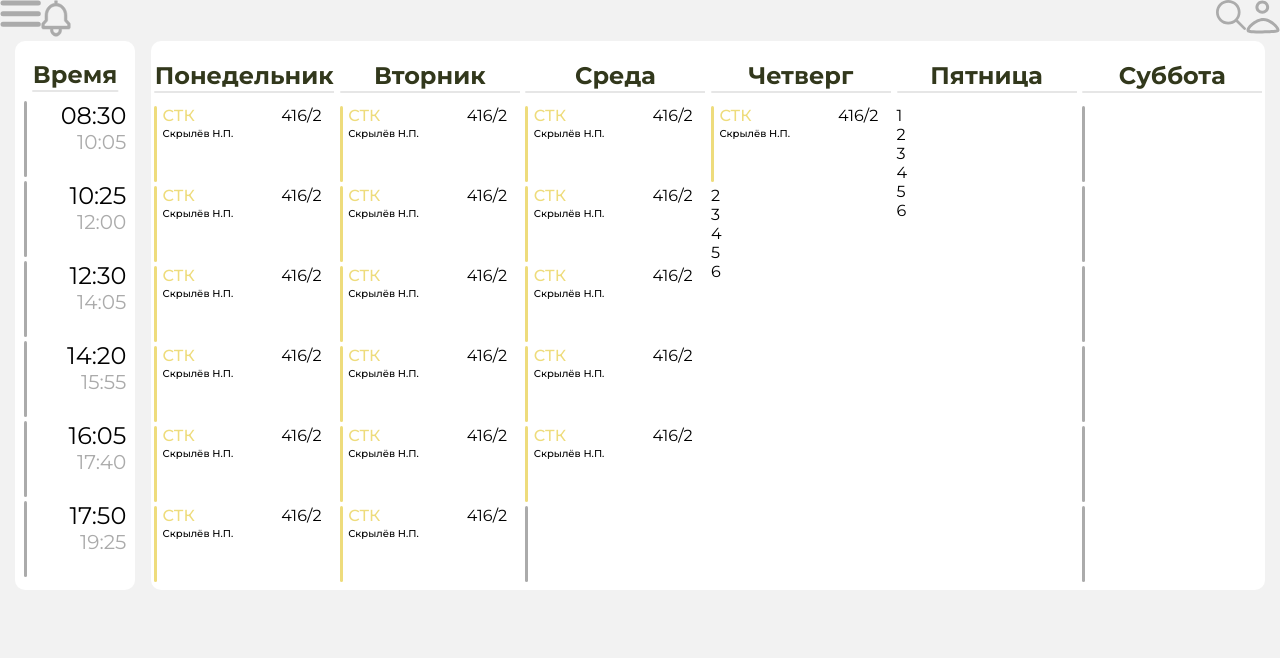
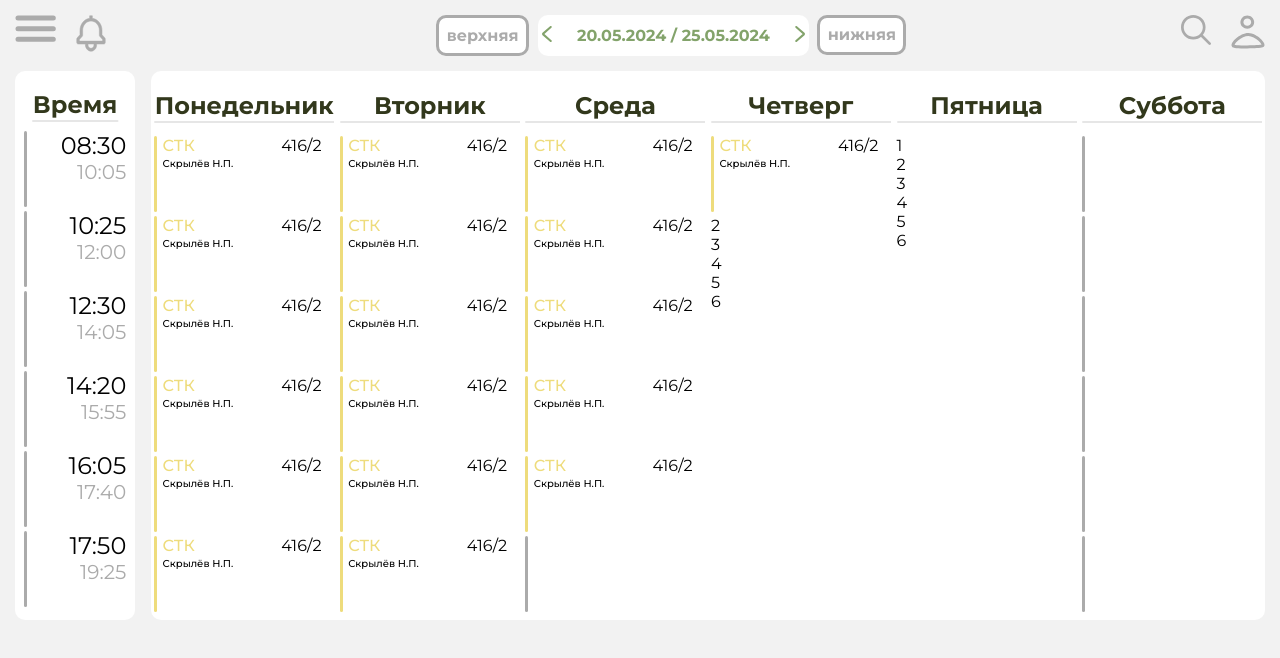
Before and after one commit to KurnosovaElena/SATA, a React (Create React App) app in the folder client/: page /stschedule in a window 1280 px wide. Shown: the top 658 px of the page. Built offline with nearby package versions, Linux system fonts and the light colour scheme.

Commit message:
feat: add menu component

```diff
--- /dev/null
+++ b/client/src/pages/components/button_up_down/ButtonUpDown.jsx
@@ -0,0 +1,12 @@
+import React from 'react';
+import "./up_down.css"
+
+const ButtinUpDown = ({ label }) => {
+  return (
+    <button className="custom-button">
+      {label}
+    </button>
+  );
+};
+
+export default ButtinUpDown;
--- /dev/null
+++ b/client/src/pages/components/button_up_down/up_down.css
@@ -0,0 +1,11 @@
+.custom-button {
+    border: 3px solid #ABABAB;
+    background-color: #FFFFFF;
+    border-radius: 10px;
+    font-size: 16px;
+    font-weight: bold;
+    font-family: "Montserrat", sans-serif;
+    color: #ABABAB;
+    padding: 10%;
+
+  }
--- a/client/src/pages/components/menu/Menu.jsx
+++ b/client/src/pages/components/menu/Menu.jsx
@@ -1,5 +1,6 @@
 import React from 'react'
 import "./menu.css"
+import ButtonUpDown from '../button_up_down/ButtonUpDown'
 function Menu() {
 
   return (
@@ -18,9 +19,25 @@ function Menu() {
         </div>
       </div>
       <div className="middle-combo">
-        <div className="up-week"></div>
-        <div className="switch-weeks"></div>
-        <div className="down-week"></div>
+        <div className="up-week">
+          <ButtonUpDown label="верхняя" />
+        </div>
+        <div className="switch-weeks">
+          <div className="switch-left">
+            <svg width="10" height="16" viewBox="0 0 10 16" fill="none" xmlns="http://www.w3.org/2000/svg">
+              <path d="M8.74042 1L1.17042 7.624C1.11688 7.67093 1.07398 7.72875 1.04459 7.79359C1.0152 7.85844 1 7.92881 1 8C1 8.07119 1.0152 8.14156 1.04459 8.20641C1.07398 8.27125 1.11688 8.32907 1.17042 8.376L8.74042 15" stroke="#83A36B" stroke-width="2" stroke-linecap="round" stroke-linejoin="round" />
+            </svg>
+          </div>
+          <p>20.05.2024 / 25.05.2024</p>
+          <div className="switch-right">
+            <svg width="10" height="16" viewBox="0 0 10 16" fill="none" xmlns="http://www.w3.org/2000/svg">
+              <path d="M8.74042 1L1.17042 7.624C1.11688 7.67093 1.07398 7.72875 1.04459 7.79359C1.0152 7.85844 1 7.92881 1 8C1 8.07119 1.0152 8.14156 1.04459 8.20641C1.07398 8.27125 1.11688 8.32907 1.17042 8.376L8.74042 15" stroke="#83A36B" stroke-width="2" stroke-linecap="round" stroke-linejoin="round" />
+            </svg>
+          </div>
+        </div>
+        <div className="down-week">
+          <ButtonUpDown label="нижняя" />
+        </div>
       </div>
       <div className="right-combo">
         <div className="search-button">
--- a/client/src/pages/components/menu/menu.css
+++ b/client/src/pages/components/menu/menu.css
@@ -1,9 +1,74 @@
-body{
+body {
     background-color: #F2F2F2;
 }
 
-.menu-component, .left-combo, .right-combo, .middle-combo{
+.menu-component,
+.left-combo,
+.right-combo,
+.middle-combo {
     display: flex;
     flex-direction: row;
     justify-content: space-between;
 }
+
+.menu-component{
+    margin: 15px;
+}
+
+
+.switch-weeks {
+    background-color: #ffffff;
+    border-radius: 10px;
+    color: #83A36B;
+    font-weight: bold;
+    font-family: "Montserrat";
+    display: flex;
+    flex-direction: row;
+    align-items: center;
+    justify-content: center;
+    margin: 0 2% 0 5.8%;
+}
+
+.switch-right svg {
+    transform: scaleX(-1);
+}
+
+.switch-weeks p {
+    white-space: nowrap;
+    margin: 0;
+}
+
+.middle-combo {
+    display: flex;
+    flex-direction: row;
+    /* width: 60%; */
+}
+
+.up-week:focus-visible,
+.down-week:focus-visible {
+    outline: none;
+}
+
+.up-week button,
+.down-week button,
+.switch-right,
+.switch-left,
+.menu-vector,
+.notification-icon,
+.search-button,
+.profile-icon{
+    cursor: pointer;
+}
+
+.menu-vector, .search-button{
+    margin-right: 20px;
+}
+
+/* middle */
+.switch-weeks {
+    display: flex; /* Используется для горизонтальной раскладки элементов внутри */
+    align-items: center; /* Выравнивание дочерних элементов по центру по вертикали */
+    justify-content: center; /* Выравнивание содержимого по центру */
+    gap: 25px; /* Расстояние между элементами */
+    padding: 0 1% 0 1%;
+  }
--- a/client/src/pages/main/MainPage.jsx
+++ b/client/src/pages/main/MainPage.jsx
@@ -1,9 +1,11 @@
-import React from 'react'
+import React, { useState }  from 'react';
 import "./main.css"
 import Button from "@mui/material/Button";
 import { createTheme, ThemeProvider } from "@mui/material";
 
 function MainPage() {
+  const [searchInputValue, setSearchInputValue] = useState('');
+
   const theme = createTheme({
     palette: {
       primary: {
@@ -52,10 +54,22 @@ function MainPage() {
                 </div>
                 <div className="bm bn ab">
                   <svg width="24" height="24" viewBox="0 0 24 24" border="1px solid">
-                    <path fill-rule="evenodd" clip-rule="evenodd" d="M4.1 11.06a6.95 6.95 0 1 1 13.9 0 6.95 6.95 0 0 1-13.9 0zm6.94-8.05a8.05 8.05 0 1 0 5.13 14.26l3.75 3.75a.56.56 0 1 0.8-.79l-3.74-3.73A8.05 8.05 0 0 0 11.04 3v.01z" fill="#ABABAB"></path>
+                    <path fill-rule="evenodd" clip-rule="evenodd" d="M4.1 11.06a6.95 6.95 0 1 1 13.9 0 6.95 6.95 0 0 1-13.9 0zm6.94-8.05a8.05 8.05 0 1 0 5.13 14.26l3.75 3.75a.56.56 0 1 0 .8-.79l-3.74-3.73A8.05 8.05 0 0 0 11.04 3v.01z" fill="#ABABAB"></path>
                   </svg>
                 </div>
-                <input role="combobox" aria-controls="searchResults" aria-expanded="false" aria-label="search" data-testid="headerSearchInput" tabindex="0" className="ax bd be bf z bg bh bi bj bk" placeholder="Введите преподавателя" value="" />
+                <input
+                  role="combobox"
+                  aria-controls="searchResults"
+                  aria-expanded="false"
+                  aria-label="search"
+                  data-testid="headerSearchInput"
+                  tabindex="0"
+                  className="ax bd be bf z bg bh bi bj bk"
+                  style={{ paddingLeft: "1px" }}
+                  placeholder="Введите преподавателя"
+                  value={searchInputValue}
+                  onChange={(e) => setSearchInputValue(e.target.value)}
+                />
               </div>
             </div>
           </div>
--- a/client/src/pages/student schedule/StudentSchedulePage.jsx
+++ b/client/src/pages/student schedule/StudentSchedulePage.jsx
@@ -1,6 +1,7 @@
 import React from 'react'
 import Menu from '../components/menu/Menu'
 import "./studentschedulePage.css"
+
 
 function StudentSchedulePage() {
     return (
```
Also changed, not shown: client/src/pages/components/menu/VectorSwitch.svg (added).
